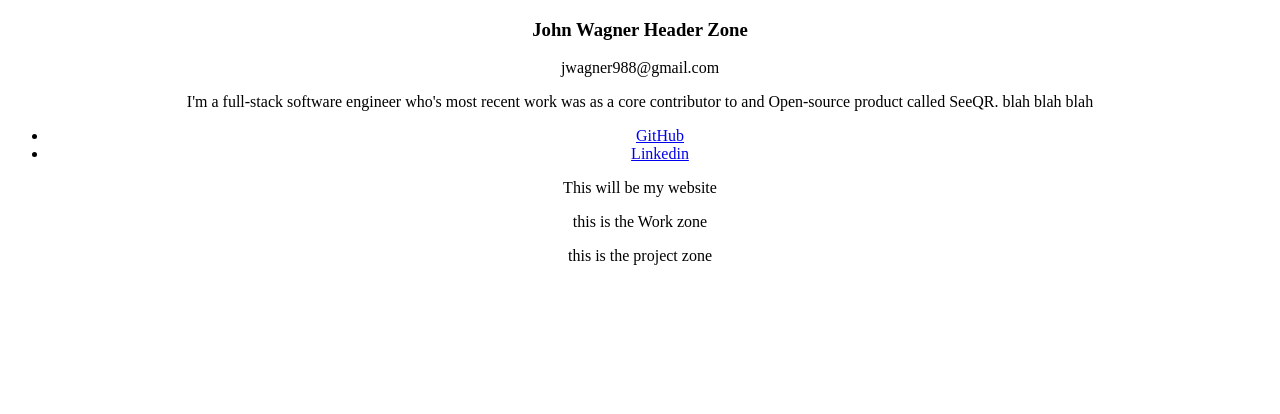
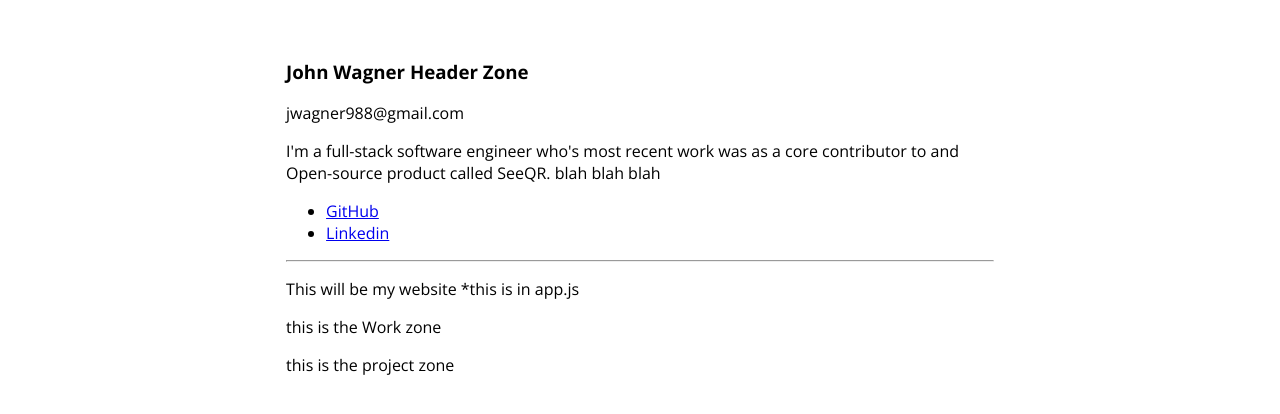
Before and after one commit to jwagner988/my-website, a React (Create React App) app: page / in a window 1280 px wide. Shown: the top 414 px of the page. Built offline with nearby package versions, Linux system fonts and the light colour scheme.

Commit message:
3rd? commit

```diff
--- a/public/index.html
+++ b/public/index.html
@@ -10,6 +10,9 @@
       content="Web site created using create-react-app"
     />
     <link rel="apple-touch-icon" href="%PUBLIC_URL%/logo192.png" />
+    <link rel="preconnect" href="https://fonts.googleapis.com">
+<link rel="preconnect" href="https://fonts.gstatic.com" crossorigin>
+<link href="https://fonts.googleapis.com/css2?family=Open+Sans:ital,wght@0,300;0,400;0,500;0,600;0,700;1,300&display=swap" rel="stylesheet">
     <!--
       manifest.json provides metadata used when your web app is installed on a
       user's mobile device or desktop. See https://developers.google.com/web/fundamentals/web-app-manifest/
--- a/src/App.css
+++ b/src/App.css
@@ -1,5 +1,13 @@
 .App {
   text-align: center;
+  display: block;
+  padding-top: 2em;
+  padding-left: 22%;
+  padding-right: 22%;
+  text-align: left;
+  font-size: medium;
+  font-family: 'Open Sans', sans-serif;
+  font-weight: 400;
 }
 
 .App-logo {
--- a/src/App.js
+++ b/src/App.js
@@ -3,11 +3,13 @@ import Header from './header';
 import Works from './work';
 import Projects from './projects';
 
+
+
 function App() {
   return (
     <div className="App">
         <Header/>
-        <p>This will be my website</p>
+        <p>This will be my website *this is in app.js</p>
         <Works/>
         <Projects/>
     </div>
--- a/src/header.jsx
+++ b/src/header.jsx
@@ -12,6 +12,7 @@ const Header = () => {
                 <li><a href='https://github.com/jwagner988'>GitHub</a></li>
                 <li><a href="https://www.linkedin.com/in/jwagner988">Linkedin</a></li>
             </ul>
+            <hr></hr>
         </div>
     )
 }
--- a/src/index.js
+++ b/src/index.js
@@ -1,15 +1,12 @@
 import React from 'react';
 import ReactDOM from 'react-dom/client';
-import { BrowserRouter } from 'react-router-dom';
 import App from './App';
 import reportWebVitals from './reportWebVitals';
 
 const root = ReactDOM.createRoot(document.getElementById('root'));
 root.render(
   <React.StrictMode>
-    <BrowserRouter>
       <App />
-    </BrowserRouter>
   </React.StrictMode>
 );
 
```
